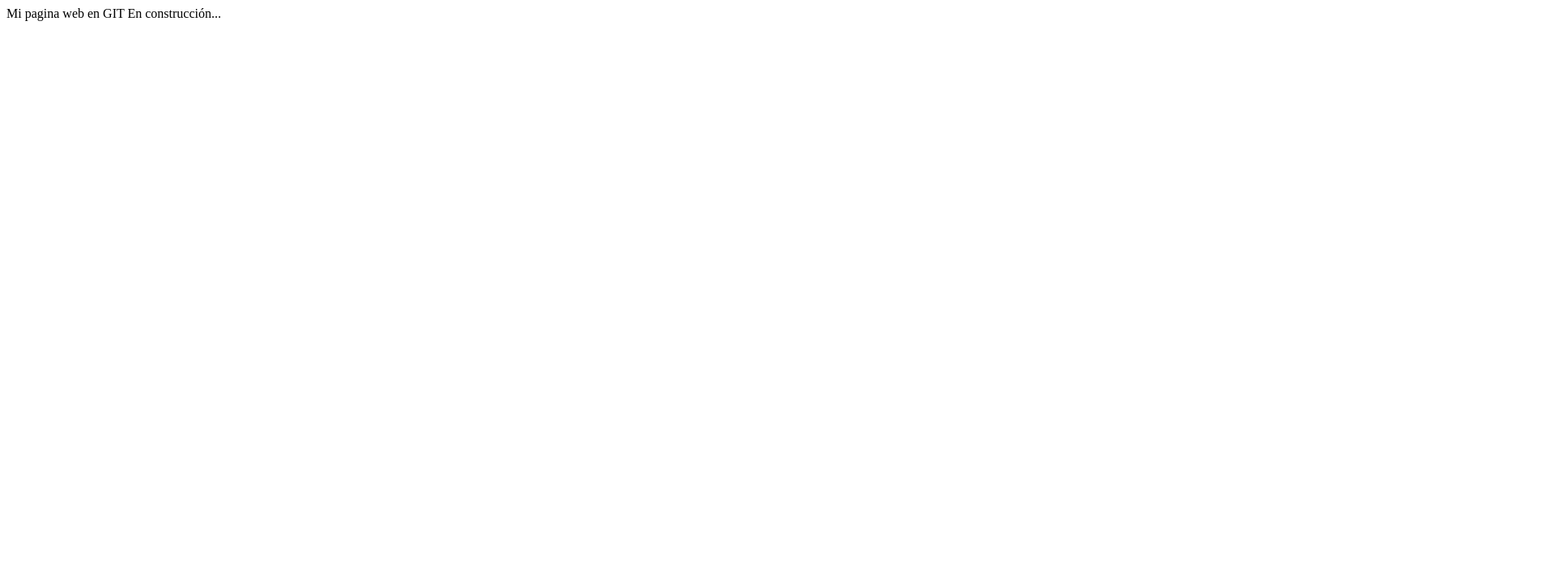
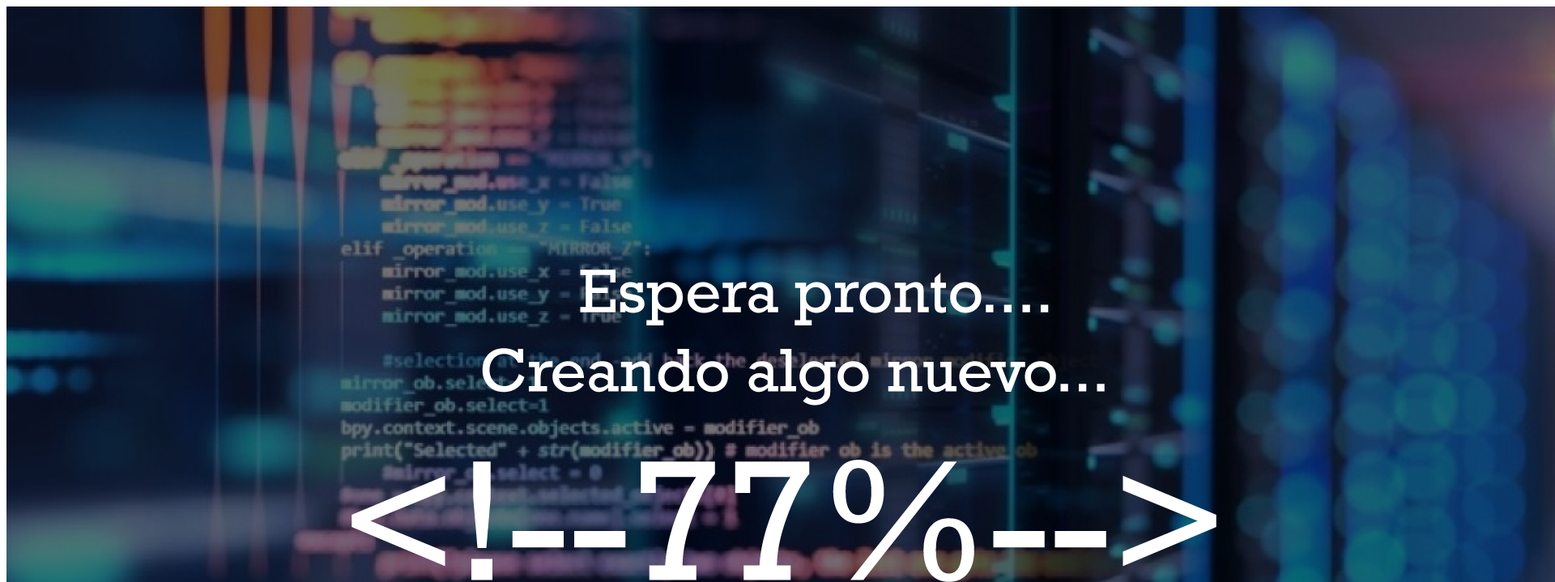
Before and after one commit to Azazelaza/WebAza, a plain HTML site: page index.html in a window 1280 px wide. Shown: the top 719 px of the page at 81% size, 1920 px wide, since content can reach past the window. Drawn offline with Linux system fonts and the light colour scheme.

Commit message:
Update index.html

```diff
--- a/index.html
+++ b/index.html
@@ -5,8 +5,6 @@
 </head>
 
 <body>
-Mi pagina web en GIT
-En construcción...
+<img src="pAGINA-WEB.png"/>
 </body>
-
 </html>
```
